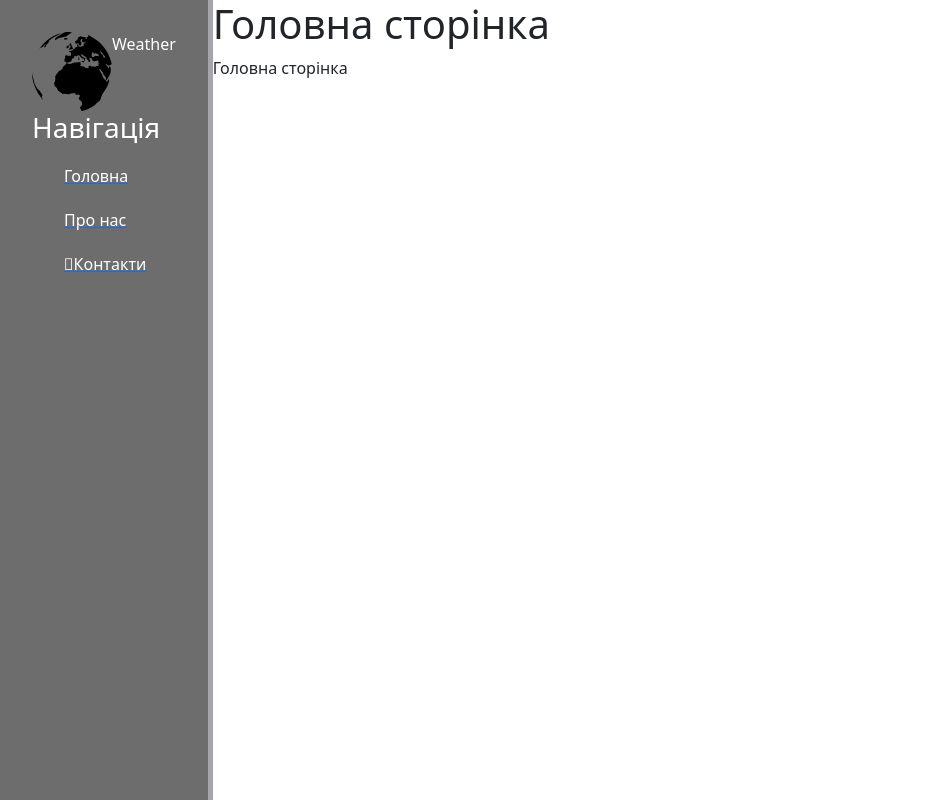
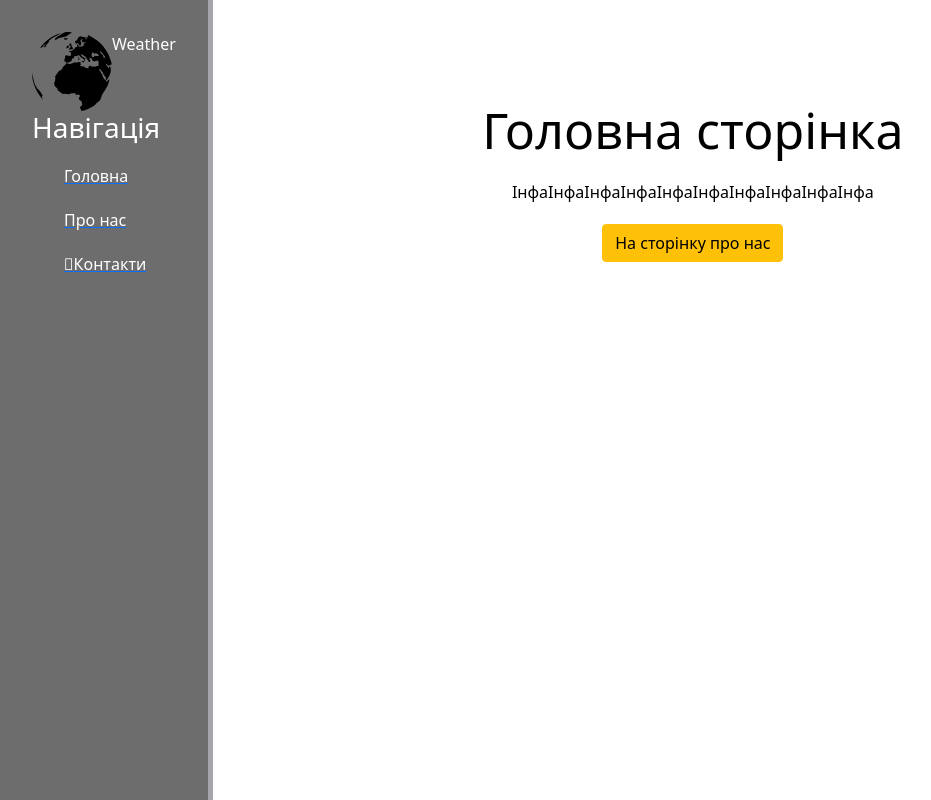
Before and after one commit to dianakrupko/Django_WeatherProject, a Django app: page / in a window 1280 px wide. Shown: the whole page, without its empty margins (0-931 px from the left). Run offline with Django 4.2, Linux system fonts and the light colour scheme.

Commit message:
changed files

```diff
--- a/weatherproject/main/static/main/css/main.css
+++ b/weatherproject/main/static/main/css/main.css
@@ -36,7 +36,7 @@ aside ul li {
     color: #fff;
     display: block;
     margin-top:20px;
-    transition: all .6s ease;
+    transition: transform .6s ease;
 }
 
 aside ul li:hover, aside ul a:hover{
@@ -44,3 +44,16 @@ aside ul li:hover, aside ul a:hover{
     text-decoration: none;
     transform: scale(1.05);
 }
+
+main .features{
+    float: left;
+    color: #000000;
+    margin-top: 100px;
+    text-align: center;
+    width: 75%;
+}
+
+
+main .features h1{font-size: 50px}
+
+main .features p{max-width:400px; margin: 20px auto}
--- a/weatherproject/main/templates/main/index.html
+++ b/weatherproject/main/templates/main/index.html
@@ -3,8 +3,12 @@
 {% block title %}Головна сторінка{% endblock %}
 
 {% block content %}
+<div class="features">
     <h1>Головна сторінка</h1>
-    <p>Головна сторінка</p>
+    <p>ІнфаІнфаІнфаІнфаІнфаІнфаІнфаІнфаІнфаІнфа</p>
+    <button class="btn btn-warning">На сторінку про нас</button>
+</div>
+
 
 <!--    {% include 'main/test.html' %}-->
 {% endblock %}
--- a/weatherproject/main/templates/main/layout.html
+++ b/weatherproject/main/templates/main/layout.html
@@ -12,7 +12,7 @@
     <link rel="stylesheet" href="{% static 'main/css/main.css' %}">
 <!--    <link rel="stylesheet" href="https://cdn.jsdelivr.net/npm/@fortawesome/fontawesome-free@5.15.4/css/fontawesome.min.css">-->
 <!--    <link rel="stylesheet" href="https://use.fontawesome.com/releases/v5.8.2/css/all.css">-->
-    <link rel="stylesheet" href="https://cdn.jsdelivr.net/npm/@fortawesome/fontawesome-free@5.15.4/css/fontawesome.min.css" integrity="sha384-jLKHWM3JRmfMU0A5x5AkjWkw/EYfGUAGagvnfryNV3F9VqM98XiIH7VBGVoxVSc7" crossorigin="anonymous">
+    <link rel="stylesheet" href="https://cdn.jsdelivr.net/npm/@fortawesome/fontawesome-free@5.15.4/css/fontawesome.min.css">
 </head>
 <body>
 <aside>
@@ -20,10 +20,10 @@
     <span class="лого">Weather</span>
     <h3>Навігація</h3>
     <ul>
-        <a href="">
+        <a href="{% url 'home' %}">
             <li><i class="fa-regular fa-house"></i>Головна</li>
         </a>
-        <a href="">
+        <a href="{% url 'about' %}">
             <li><i class="fa-regular fa-book-open-cover"></i>Про нас</li>
         </a>
         <a href="">
--- a/weatherproject/main/urls.py
+++ b/weatherproject/main/urls.py
@@ -2,7 +2,7 @@ from django.urls import path
 from . import views
 
 urlpatterns = [
-    path('', views.index),
-    path('about', views.about),
+    path('', views.index, name="home"),
+    path('about', views.about, name="about"),
     path('news',views.news)
 ]
```
Also changed, not shown: weatherproject/main/templates/main/about.html (+5 -2 lines).
